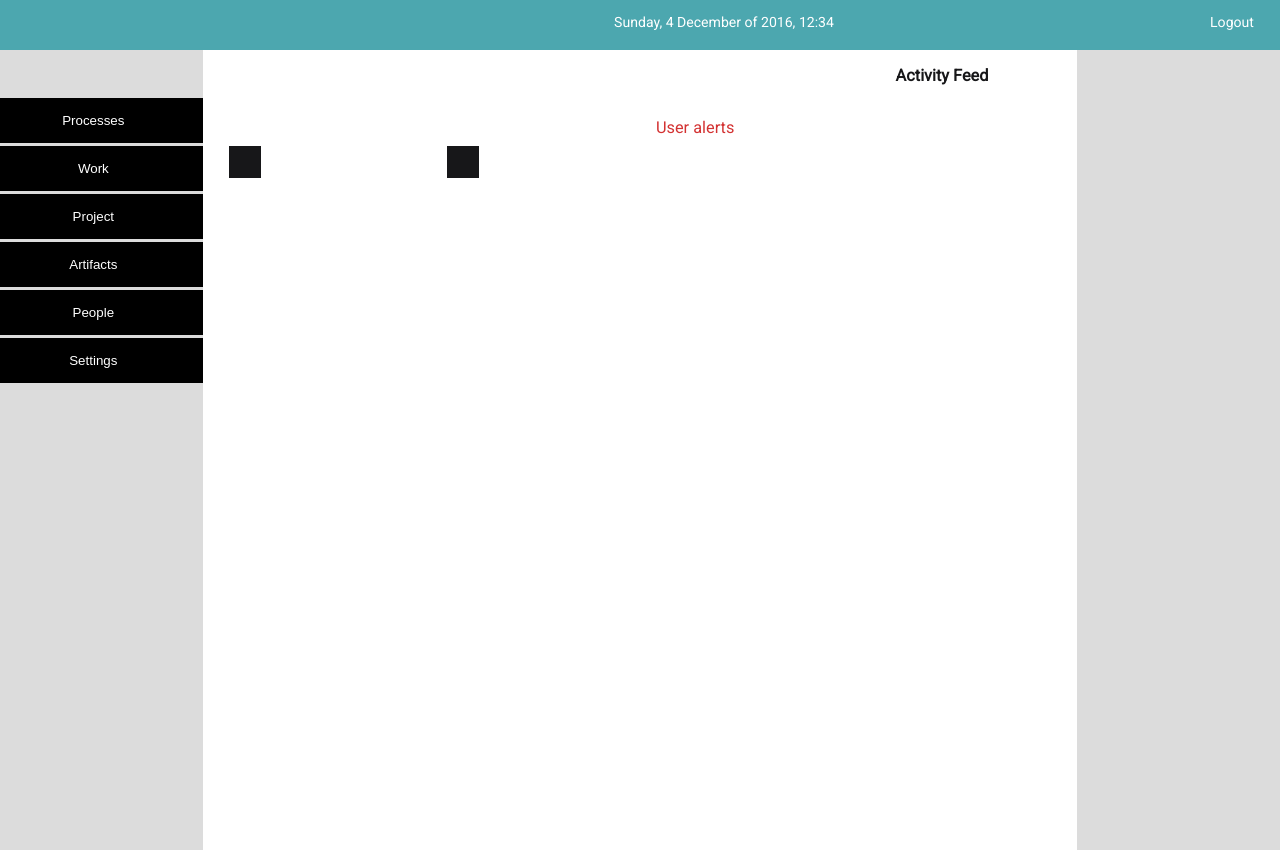
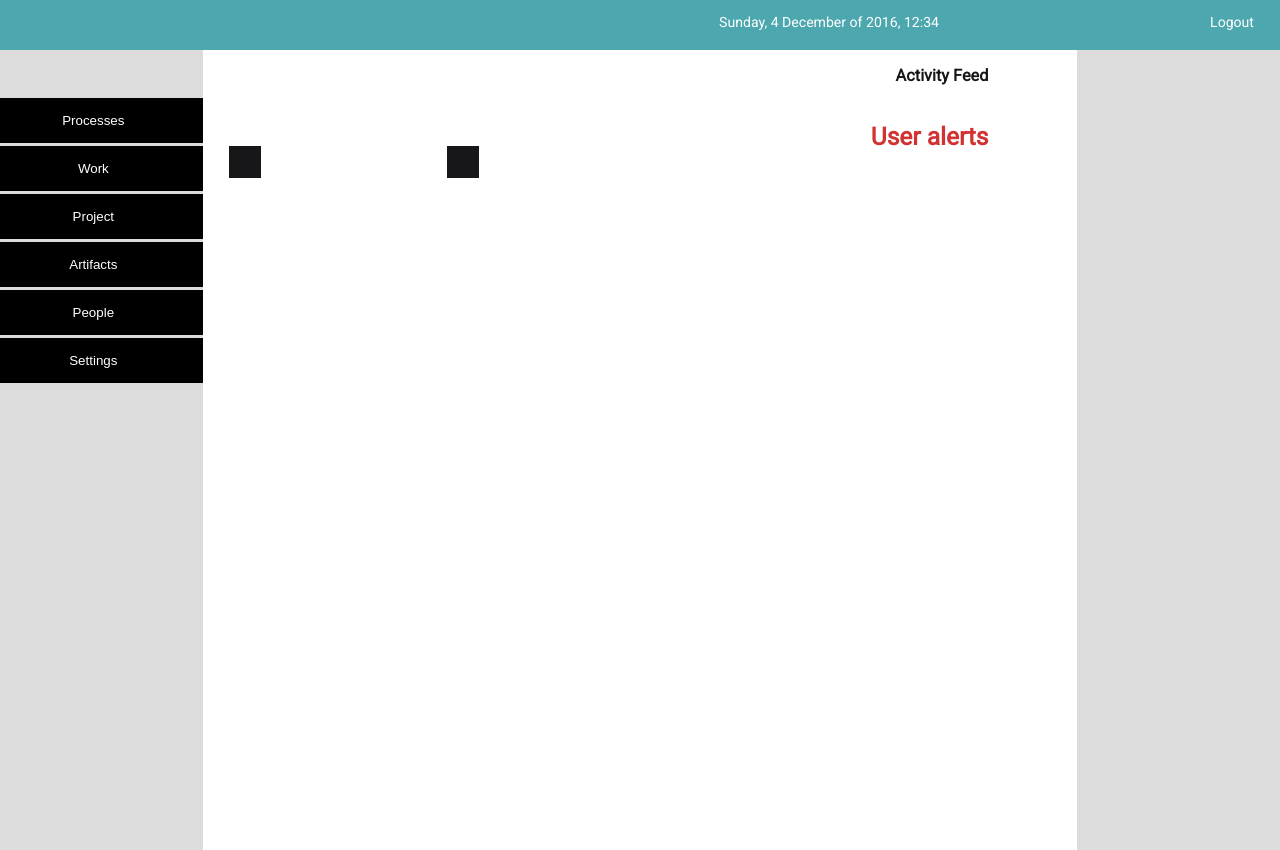
Before and after one commit to afvc/ES, a Flask app: template app/templates/index.html in a window 1280 px wide. Run offline with Flask 2, Linux system fonts and the light colour scheme; the template is opened without the code that fills it, so the values that code supplies are empty; style sheets or scripts are compiled from the project's sources.

Commit message:
nav arrangements

```diff
--- a/app/static/assets/css/style.css
+++ b/app/static/assets/css/style.css
@@ -700,7 +700,7 @@ body {
 
 .order-xs__5 {
     -ms-flex-order: 5;
-    order: 5;
+    order: 2;
 }
 
 @media (min-width: 768px) {
--- a/app/templates/index.html
+++ b/app/templates/index.html
@@ -36,13 +36,12 @@ NAV_TOPO
 
     <section class="bg__blue">
 
-
         <div class="row smalltext text-lightest nav-size margin-nav">
-            <div class="col-xs-1 ">
+            <div class="col-xs-1">
                 <a href="{{ url_for('views.profile', username = currentUser.username) }}"><img class="img-block__small  order-xs__1" id="image1" src="{{ currentUser[" avatar_url "] }}"></a>
             </div>
 
-            <div class="col-xs-1 margin-textNav start-xs  order-xs__5">
+            <div class="col-xs-2 margin-textNav start-xs  order-xs__5">
                 <p id="username" hidden>{{ currentUser['username'] }}</p>
                 <p id="projectID" hidden>{{ projectID }}</p>
                 <p id="host" hidden>{{ host }}</p>
@@ -67,7 +66,7 @@ NAV_TOPO
             <div class="col-xs-4 col-sm-4 end-xs  order-xs__3">
                 <p id="date" class=""> day,month,year,hh-mm</p>
             </div>
-            <div class="col-xs-3 col-sm-4 end-xs margin-textNav-left  order-xs__4">
+            <div class="col-xs-3 col-sm-3 end-xs margin-textNav-left  order-xs__4">
                 <p class=""> Logout</p>
             </div>
         </div>
@@ -232,10 +231,9 @@ NAV_TOPO
 
                 <!-- -----------------ALERTAS_TITULO----------------- -->
 
-                <div class="col-xs-6 center-xs">
+                <div class="col-xs-5 center-xs">
 
-                    <p class=" text-left text-red">User alerts
-                    </p>
+                    <h2 class=" text-right text-red">User alerts</h2>
                 </div>
             </div>
         </div>
```
